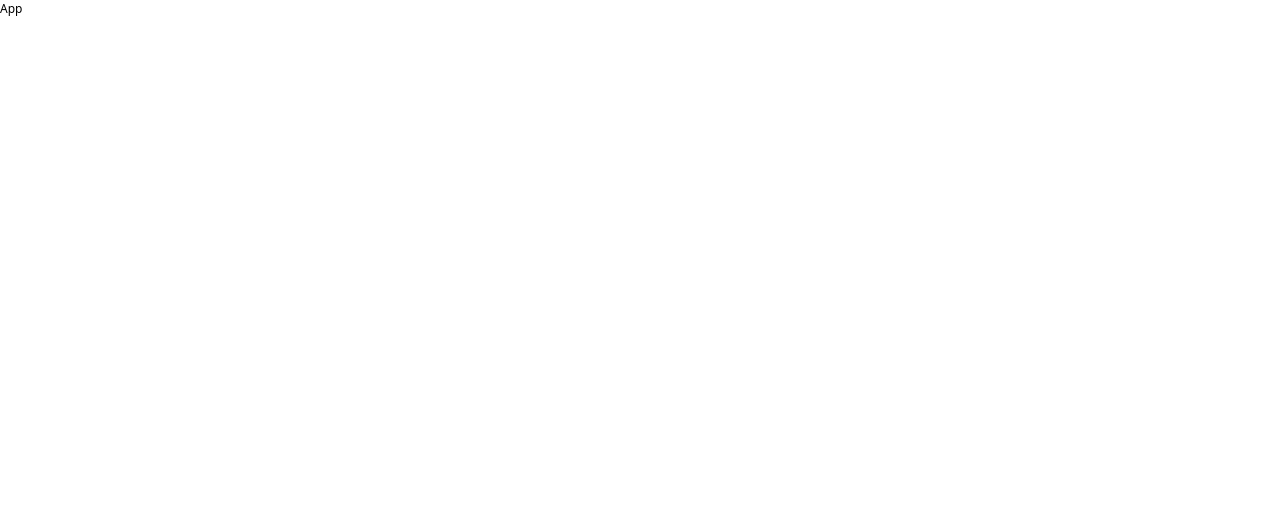
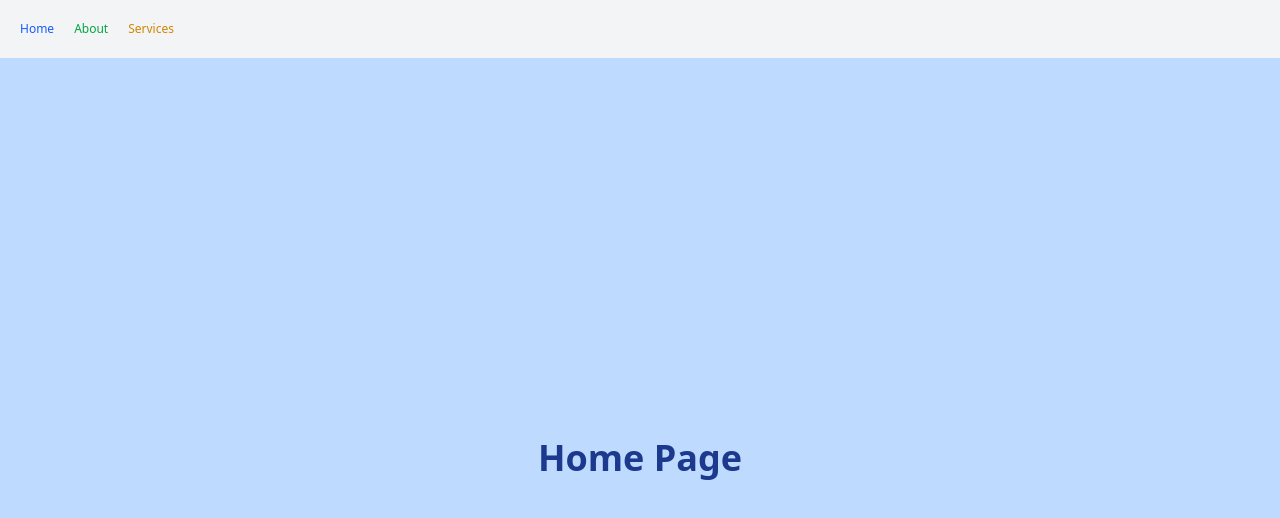
Before and after one commit to AnwarMohammadi2001/Complex_To_DO_APP, a React (Vite) app: page / in a window 1280 px wide. Shown: the top 518 px of the page. Built offline with nearby package versions, Linux system fonts and the light colour scheme.

Commit message:
new chnages

```diff
--- a/src/App.jsx
+++ b/src/App.jsx
@@ -1,7 +1,47 @@
-import React from "react";
+// App.jsx
+import {
+  BrowserRouter as Router,
+  Routes,
+  Route,
+  useLocation,
+  Link,
+} from "react-router-dom";
+import { AnimatePresence } from "framer-motion";
+import Home from "./pages/Home";
+import About from "./pages/About";
+import Services from "./pages/Services";
 
-const App = () => {
-  return <div>App</div>;
-};
+function AnimatedRoutes() {
+  const location = useLocation();
+
+  return (
+    <AnimatePresence mode="wait">
+      <Routes location={location} key={location.pathname}>
+        <Route path="/" element={<Home />} />
+        <Route path="/about" element={<About />} />
+        <Route path="/services" element={<Services />} />
+      </Routes>
+    </AnimatePresence>
+  );
+}
+
+function App() {
+  return (
+    <Router>
+      <nav className="flex gap-5 p-5 bg-gray-100">
+        <Link to="/" className="text-blue-600 hover:underline">
+          Home
+        </Link>
+        <Link to="/about" className="text-green-600 hover:underline">
+          About
+        </Link>
+        <Link to="/services" className="text-yellow-600 hover:underline">
+          Services
+        </Link>
+      </nav>
+      <AnimatedRoutes />
+    </Router>
+  );
+}
 
 export default App;
--- /dev/null
+++ b/src/components/PageWrapper.jsx
@@ -0,0 +1,35 @@
+// components/PageWrapper.jsx
+import { motion } from "framer-motion";
+
+const pageVariants = {
+  initial: {
+    opacity: 0,
+    y: 50,
+  },
+  animate: {
+    opacity: 1,
+    y: 0,
+    transition: { duration: 0.5 },
+  },
+  exit: {
+    opacity: 0,
+    y: -50,
+    transition: { duration: 0.3 },
+  },
+};
+
+const PageWrapper = ({ children }) => {
+  return (
+    <motion.div
+      variants={pageVariants}
+      initial="initial"
+      animate="animate"
+      exit="exit"
+      className="w-full h-full"
+    >
+      {children}
+    </motion.div>
+  );
+};
+
+export default PageWrapper;
--- /dev/null
+++ b/src/pages/About.jsx
@@ -0,0 +1,14 @@
+// pages/About.jsx
+import PageWrapper from "../components/PageWrapper";
+
+const About = () => {
+  return (
+    <PageWrapper>
+      <div className="flex items-center justify-center h-screen bg-green-200">
+        <h1 className="text-4xl font-bold text-green-900">About Page</h1>
+      </div>
+    </PageWrapper>
+  );
+};
+
+export default About;
--- /dev/null
+++ b/src/pages/Home.jsx
@@ -0,0 +1,14 @@
+// pages/Home.jsx
+import PageWrapper from "../components/PageWrapper";
+
+const Home = () => {
+  return (
+    <PageWrapper>
+      <div className="flex items-center justify-center h-screen bg-blue-200">
+        <h1 className="text-4xl font-bold text-blue-900">Home Page</h1>
+      </div>
+    </PageWrapper>
+  );
+};
+
+export default Home;
--- /dev/null
+++ b/src/pages/Services.jsx
@@ -0,0 +1,14 @@
+// pages/Services.jsx
+import PageWrapper from "../components/PageWrapper";
+
+const Services = () => {
+  return (
+    <PageWrapper>
+      <div className="flex items-center justify-center h-screen bg-yellow-200">
+        <h1 className="text-4xl font-bold text-yellow-900">Services Page</h1>
+      </div>
+    </PageWrapper>
+  );
+};
+
+export default Services;
```
